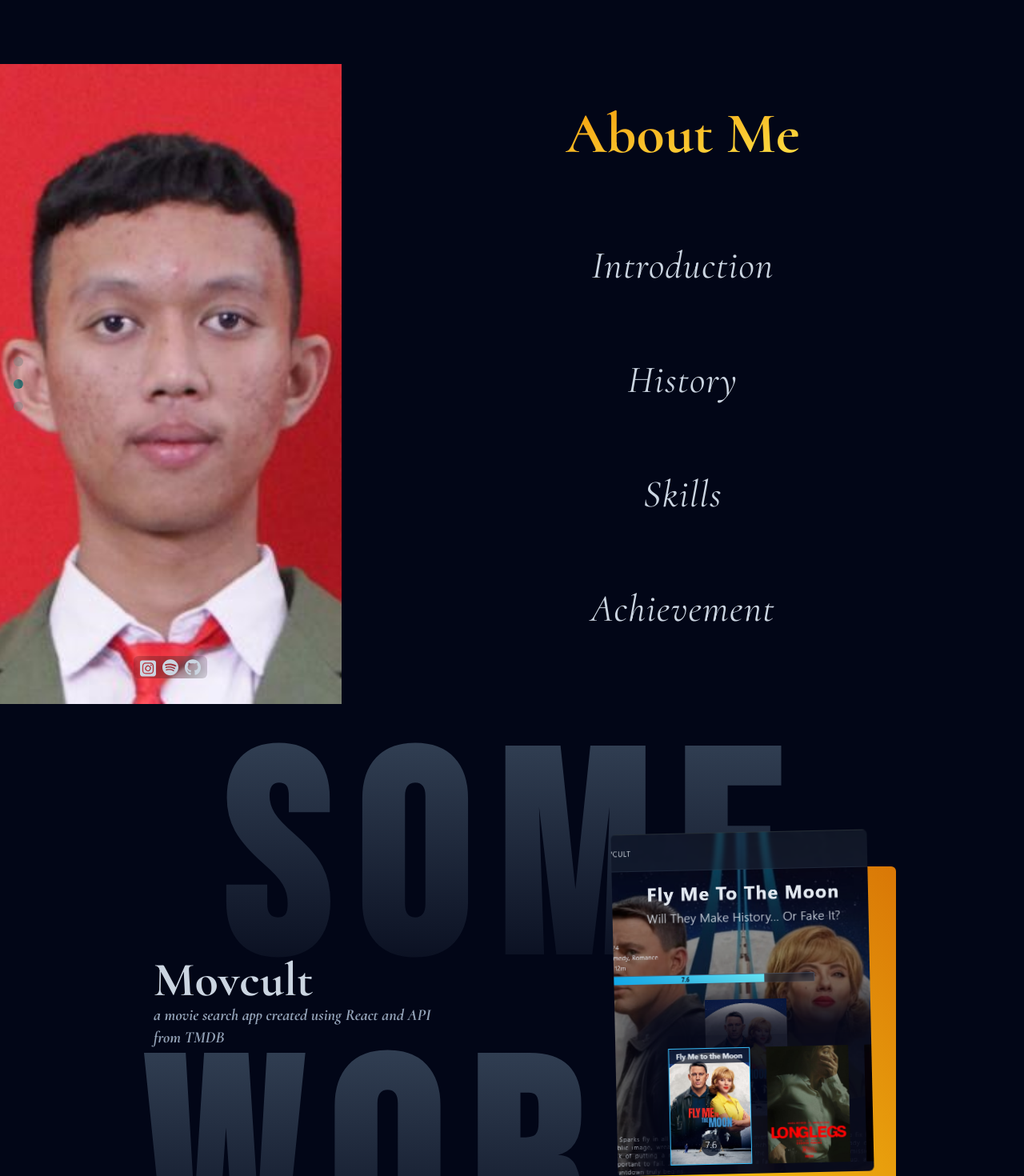
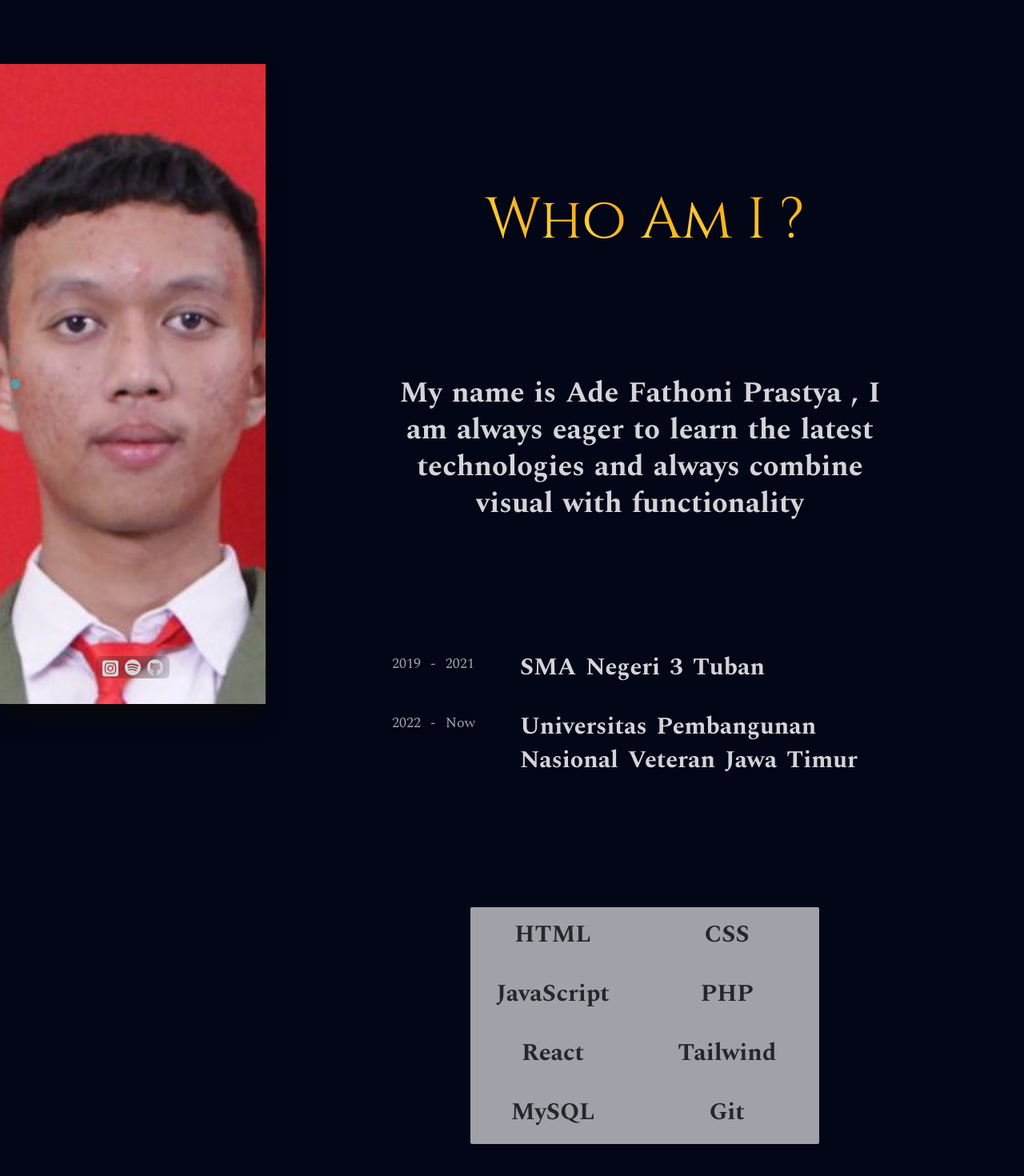
Before and after one commit to adeprastya/adefathoniprastya, a React (Vite) app: page / in a window 1280 px wide. Shown: the part 720-2190 px from the top of the page at 80% size. Built offline with nearby package versions, Linux system fonts and the light colour scheme.

Commit message:
restyle About

```diff
--- /dev/null
+++ b/src/components/molecules/BlurAnimationText.jsx
@@ -0,0 +1,41 @@
+import { useRef } from "react";
+import { motion, useInView } from "framer-motion";
+
+const vars = {
+	initial: {
+		translateY: "-25%",
+		opacity: 0,
+		filter: "blur(20px)"
+	},
+	animate: {
+		translateY: 0,
+		opacity: 1,
+		filter: "blur(0px)"
+	},
+	transition: (i) => ({
+		delay: i * 0.02,
+		duration: 0.6,
+		ease: "easeInOut"
+	})
+};
+
+export default function BlurAnimationText({ children, className }) {
+	const ref = useRef();
+	const isInView = useInView(ref, { amount: "all" });
+
+	return (
+		<span ref={ref}>
+			{Array.from(children).map((t, i) => (
+				<motion.span
+					key={i}
+					variants={vars}
+					animate={isInView ? "animate" : "initial"}
+					transition={vars.transition(i)}
+					className={className}
+				>
+					{t}
+				</motion.span>
+			))}
+		</span>
+	);
+}
--- a/src/components/molecules/Carousel.jsx
+++ b/src/components/molecules/Carousel.jsx
@@ -3,10 +3,10 @@ import { motion, AnimatePresence } from "framer-motion";
 import { wrap } from "@/utils/commonHelper";
 
 const sty = {
-	container: "relative overflow-hidden w-full h-full cursor-default",
-	img: "transform-gpu w-full h-full object-cover object-center",
-	navigation: "z-10 absolute top-1/2 left-[4%] -translate-y-1/2 flex flex-col gap-4",
-	navItem: "w-3 h-3 rounded-full backdrop-invert cursor-pointer"
+	container: "relative overflow-hidden w-full h-full",
+	img: "w-full h-full object-cover object-center",
+	navigation: "cursor-none z-10 absolute top-1/2 left-[4%] -translate-y-1/2 flex flex-col gap-4 transform-gpu",
+	navItem: "cursor-pointer w-3 h-3 rounded-full backdrop-invert"
 };
 
 const vars = {
--- /dev/null
+++ b/src/components/molecules/RevealAnimationText.jsx
@@ -0,0 +1,39 @@
+import { useRef } from "react";
+import { motion, useInView } from "framer-motion";
+
+const vars = {
+	initial: {
+		translateY: "100%"
+	},
+	animate: {
+		translateY: "0%"
+	},
+	transition: (i) => ({
+		delay: i * 0.05,
+		duration: 0.8,
+		ease: "easeInOut"
+	})
+};
+
+export default function RevealAnimationText({ children, className }) {
+	const texts = children.split(" ");
+	const ref = useRef();
+	const isInView = useInView(ref, { amount: "all" });
+
+	return (
+		<span ref={ref}>
+			{Array.from(texts).map((t, i) => (
+				<span key={i} className="inline-block overflow-hidden me-3">
+					<motion.span
+						variants={vars}
+						animate={isInView ? "animate" : "initial"}
+						transition={vars.transition(i)}
+						className={`inline-block ${className}`}
+					>
+						{t}
+					</motion.span>
+				</span>
+			))}
+		</span>
+	);
+}
--- a/src/components/templates/About.jsx
+++ b/src/components/templates/About.jsx
@@ -1,16 +1,40 @@
-import Carousel from "@/components/molecules/Carousel";
 import photo1 from "@/assets/images/photo1.png";
 import photo2 from "@/assets/images/photo2.jpg";
 import photo3 from "@/assets/images/photo3.jpg";
-import { useState, useRef } from "react";
-import { AnimatePresence, motion, useInView } from "framer-motion";
-import { isMobile } from "@/utils/commonHelper";
+import Carousel from "@/components/molecules/Carousel";
+import BlurAnimationText from "@/components/molecules/BlurAnimationText";
+import RevealAnimationText from "@/components/molecules/RevealAnimationText";
 
 const imageSources = [photo1, photo2, photo3];
 
-function SocialMediaIcons({ className }) {
+const sty = {
+	container: "snap-start w-full min-h-screen flex flex-col md:flex-row",
+
+	carouselWrap:
+		"z-10 sticky top-0 w-screen h-[35vh] sm:h-[40vh] md:h-screen md:w-[40vw] lg:w-[35vw] bg-zinc-950 shadow-xl shadow-zinc-950",
+	socmedIcons:
+		"z-10 absolute bottom-[4%] left-1/2 -translate-x-1/2 flex gap-2 rounded-md backdrop-blur-lg backdrop-brightness-50 px-2 py-1     *:w-5 *:h-5 *:fill-zinc-300 *:cursor-pointer",
+
+	contentWrap: "w-full py-40 flex flex-col items-center gap-40",
+
+	heading:
+		"w-10/12 lg:w-8/12 text-center font-cinzel text-5xl md:text-6xl lg:text-7xl text-transparent bg-clip-text bg-gradient-to-bl from-amber-500 to-yellow-300",
+
+	introduction: "font-spectral font-bold text-4xl text-zinc-300",
+
+	historyWrap: "w-10/12 lg:w-8/12 grid grid-cols-12 gap-2 gap-y-8",
+	historyYear: "font-spectral text-sm sm:text-base lg:text-lg text-zinc-400",
+	historyText: "font-spectral font-bold text-xl sm:text-2xl lg:text-3xl text-zinc-300",
+
+	skills: "overflow-hidden rounded-sm grid grid-cols-2",
+	skillsItem:
+		"text-zinc-800 bg-zinc-400 hover:bg-yellow-500 hover:text-zinc-950 transition-all duration-500 text-center",
+	skillsText: "px-8 py-4 font-spectral font-bold text-xl sm:text-2xl lg:text-3xl"
+};
+
+function SocmedIcons() {
 	return (
-		<div className={className}>
+		<div className={sty.socmedIcons}>
 			{/* Instagram */}
 			<a href="https://instagram.com/a_d_e_f_g_h_i_j_k_l_m_n_o_p_q_" target="_blank">
 				<svg xmlns="http://www.w3.org/2000/svg" viewBox="0 0 448 512">
@@ -35,169 +59,77 @@ function SocialMediaIcons({ className }) {
 	);
 }
 
-function Introduction() {
+export default function About({ hovers }) {
 	return (
-		<p className="block p-10 border border-slate-500 rounded-lg backdrop-blur-sm backdrop-brightness-75 font-fira text-xl md:text-2xl lg:text-3xl text-slate-300">
-			"Hi, my name is{" "}
-			<span className="text-transparent bg-clip-text bg-gradient-to-bl from-amber-500 to-yellow-300">
-				Ade Fathoni Prastya
-			</span>{" "}
-			and interested in web development and design"
-		</p>
+		<section id="about" className={sty.container}>
+			<div ref={(node) => hovers.current.push([node, "HIDDEN"])} className={sty.carouselWrap}>
+				<Carousel sources={imageSources}>
+					<SocmedIcons />
+				</Carousel>
+			</div>
+
+			<div className={sty.contentWrap}>
+				<h1>
+					<BlurAnimationText className={sty.heading}>Who Am I ?</BlurAnimationText>
+				</h1>
+
+				{/* Introduction */}
+				<p className="w-10/12 lg:w-8/12 text-center">
+					<RevealAnimationText className={sty.introduction}>
+						My name is Ade Fathoni Prastya , I am always eager to learn the latest technologies and always combine
+						visual with functionality
+					</RevealAnimationText>
+				</p>
+
+				{/* History */}
+				<div className={sty.historyWrap}>
+					<p className="col-span-3">
+						<RevealAnimationText className={sty.historyYear}>2019 - 2021</RevealAnimationText>
+					</p>
+
+					<p className="col-span-9">
+						<RevealAnimationText className={sty.historyText}>SMA Negeri 3 Tuban</RevealAnimationText>
+					</p>
+
+					<p className="col-span-3">
+						<RevealAnimationText className={sty.historyYear}>2022 - Now</RevealAnimationText>
+					</p>
+
+					<p className="col-span-9">
+						<RevealAnimationText className={sty.historyText}>
+							Universitas Pembangunan Nasional Veteran Jawa Timur
+						</RevealAnimationText>
+					</p>
+				</div>
+
+				{/* Skills */}
+				<div className={sty.skills}>
+					<p className={sty.skillsItem}>
+						<RevealAnimationText className={sty.skillsText}>HTML</RevealAnimationText>
+					</p>
+					<p className={sty.skillsItem}>
+						<RevealAnimationText className={sty.skillsText}>CSS</RevealAnimationText>
+					</p>
+					<p className={sty.skillsItem}>
+						<RevealAnimationText className={sty.skillsText}>JavaScript</RevealAnimationText>
+					</p>
+					<p className={sty.skillsItem}>
+						<RevealAnimationText className={sty.skillsText}>PHP</RevealAnimationText>
+					</p>
+					<p className={sty.skillsItem}>
+						<RevealAnimationText className={sty.skillsText}>React</RevealAnimationText>
+					</p>
+					<p className={sty.skillsItem}>
+						<RevealAnimationText className={sty.skillsText}>Tailwind</RevealAnimationText>
+					</p>
+					<p className={sty.skillsItem}>
+						<RevealAnimationText className={sty.skillsText}>MySQL</RevealAnimationText>
+					</p>
+					<p className={sty.skillsItem}>
+						<RevealAnimationText className={sty.skillsText}>Git</RevealAnimationText>
+					</p>
+				</div>
+			</div>
+		</section>
 	);
 }
-
-function History() {
-	return (
-		<div className="p-10 border border-slate-500 rounded-lg backdrop-blur-sm backdrop-brightness-75 text-xl sm:text-2xl lg:text-3xl text-slate-300 flex flex-col gap-2">
-			<p>
-				SMA Negeri 3 Tuban <span className="text-base sm:text-lg lg:text-xl text-slate-400">2019 - 2021</span>
-			</p>
-			<p>
-				Universitas Pembangunan Nasional Veteran Jawa Timur{" "}
-				<span className="text-base sm:text-lg lg:text-xl text-slate-400">2022 - Now</span>
-			</p>
-		</div>
-	);
-}
-
-function Skills() {
-	return (
-		<div className="overflow-hidden border-slate-500 rounded-md backdrop-blur-sm backdrop-brightness-75 grid grid-cols-2 gap-1 font-fira text-center text-lg sm:text-xl lg:text-2xl text-slate-900 *:bg-slate-300 *:px-4 *:py-2">
-			<p>HTML</p>
-			<p>CSS</p>
-			<p>JavaScript</p>
-			<p>PHP</p>
-			<p>React</p>
-			<p>Tailwind</p>
-			<p>MySQL</p>
-			<p>Git</p>
-		</div>
-	);
-}
-
-function Achievement() {
-	return <p className="text-red-500 font-cormorant italic font-bold text-2xl sm:text:3xl lg:text-4xl">NULL</p>;
-}
-
-const data = [
-	{ title: "Introduction", el: <Introduction /> },
-	{ title: "History", el: <History /> },
-	{ title: "Skills", el: <Skills /> },
-	{ title: "Achievement", el: <Achievement /> }
-];
-
-const sty = {
-	container: "snap-start relative w-full h-screen grid grid-cols-6 grid-rows-12",
-	iconWrapper:
-		"z-10 absolute bottom-[4%] left-[50%] translate-x-[-50%] flex gap-2 rounded-md backdrop-blur-lg backdrop-brightness-50 px-2 py-1     *:w-5 *:h-5 *:fill-slate-300 *:cursor-pointer",
-	heading:
-		"font-cormorant font-bold text-5xl md:text-6xl lg:text-7xl text-transparent bg-clip-text bg-gradient-to-br from-amber-500 to-yellow-300 mt-10",
-	title:
-		"font-cormorant italic tracking-wide text-3xl md:text-4xl lg:text-5xl text-slate-300 flex justify-center items-center"
-};
-
-const vars = {
-	hidden: { opacity: 0 },
-	visible: {
-		opacity: 1,
-		transition: {
-			staggerChildren: 0.5,
-			duration: 0.5
-		}
-	},
-	child: {
-		hidden: { opacity: 0 },
-		visible: {
-			opacity: 1,
-			transition: {
-				staggerChildren: 0.3,
-				duration: 0.5
-			}
-		}
-	},
-	item: {
-		hidden: { y: 20, opacity: 0 },
-		visible: {
-			y: 0,
-			opacity: 1,
-			transition: {
-				staggerChildren: 0.5,
-				delayChildren: 0.5,
-				duration: 0.5
-			}
-		}
-	}
-};
-
-export default function About({ hovers }) {
-	const [el, setEl] = useState(null);
-	const containerRef = useRef(null);
-	const isInView = useInView(containerRef, { amount: 0.3 });
-
-	return (
-		<motion.section
-			id="about"
-			ref={containerRef}
-			className={sty.container}
-			onClick={() => {
-				if (el) setEl(null);
-			}}
-			variants={vars}
-			initial="hidden"
-			animate={isInView ? "visible" : "hidden"}
-		>
-			<motion.div
-				ref={(node) => hovers.current.push([node, "HIDDEN"])}
-				className="col-span-6 row-span-4 sm:col-span-6 sm:row-span-5 md:col-span-2 md:row-span-12"
-				variants={vars.child}
-			>
-				<Carousel sources={imageSources}>
-					<SocialMediaIcons className={sty.iconWrapper} />
-				</Carousel>
-			</motion.div>
-
-			<motion.div
-				className="col-span-6 row-span-1 md:col-span-4 md:row-span-2 flex items-center justify-center"
-				variants={vars.child}
-			>
-				<h1 className={sty.heading}>About Me</h1>
-			</motion.div>
-
-			<motion.div
-				className="col-span-6 row-span-7 md:col-span-4 md:row-span-10 flex flex-col justify-evenly items-center"
-				variants={vars.child}
-			>
-				{isMobile()
-					? data.map((data, i) => (
-							<motion.h2 key={i} onClick={() => setEl(data.el)} className={sty.title} variants={vars.item}>
-								{data.title}
-							</motion.h2>
-					  ))
-					: data.map((data, i) => (
-							<motion.h2
-								key={i}
-								ref={(node) => hovers.current.push([node, data.el])}
-								className={sty.title}
-								variants={vars.item}
-							>
-								{data.title}
-							</motion.h2>
-					  ))}
-			</motion.div>
-
-			<AnimatePresence>
-				{el && (
-					<motion.div
-						initial={{ x: "-50%", y: "-100%", opacity: 0, scale: 0.5 }}
-						animate={{ x: "-50%", y: "-50%", opacity: 1, scale: 1 }}
-						exit={{ x: "-50%", y: "0%", opacity: 0, scale: 0.5 }}
-						className="absolute z-20 top-[50%] left-[50%]"
-					>
-						{el}
-					</motion.div>
-				)}
-			</AnimatePresence>
-		</motion.section>
-	);
-}
```
